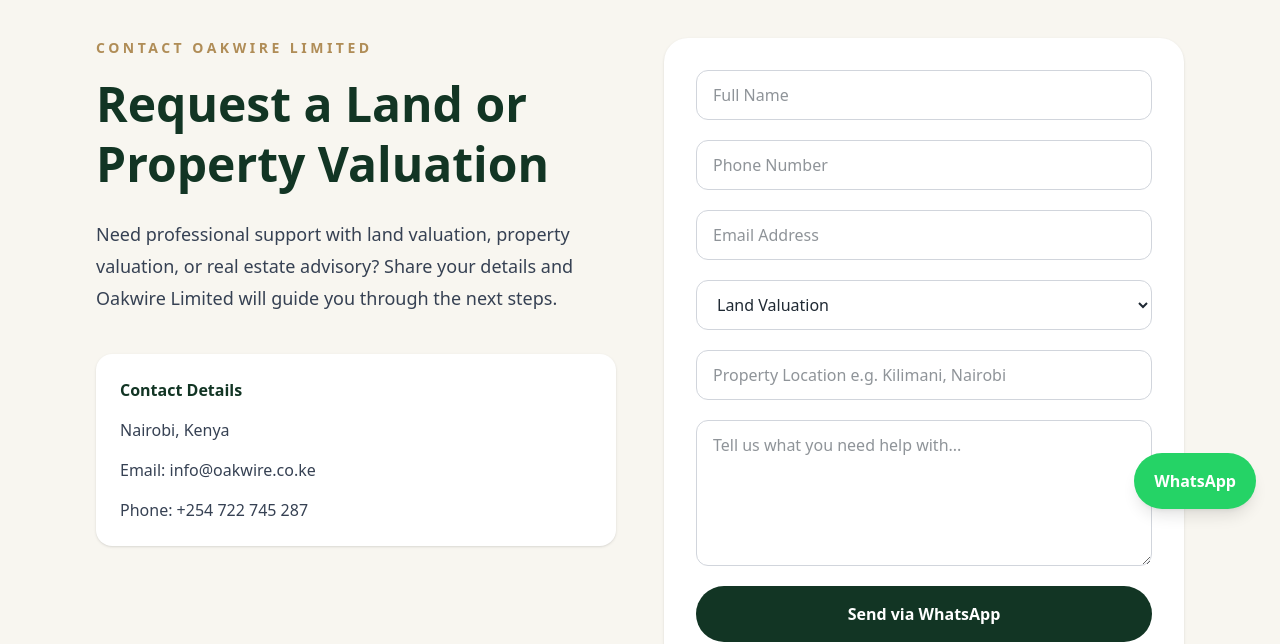
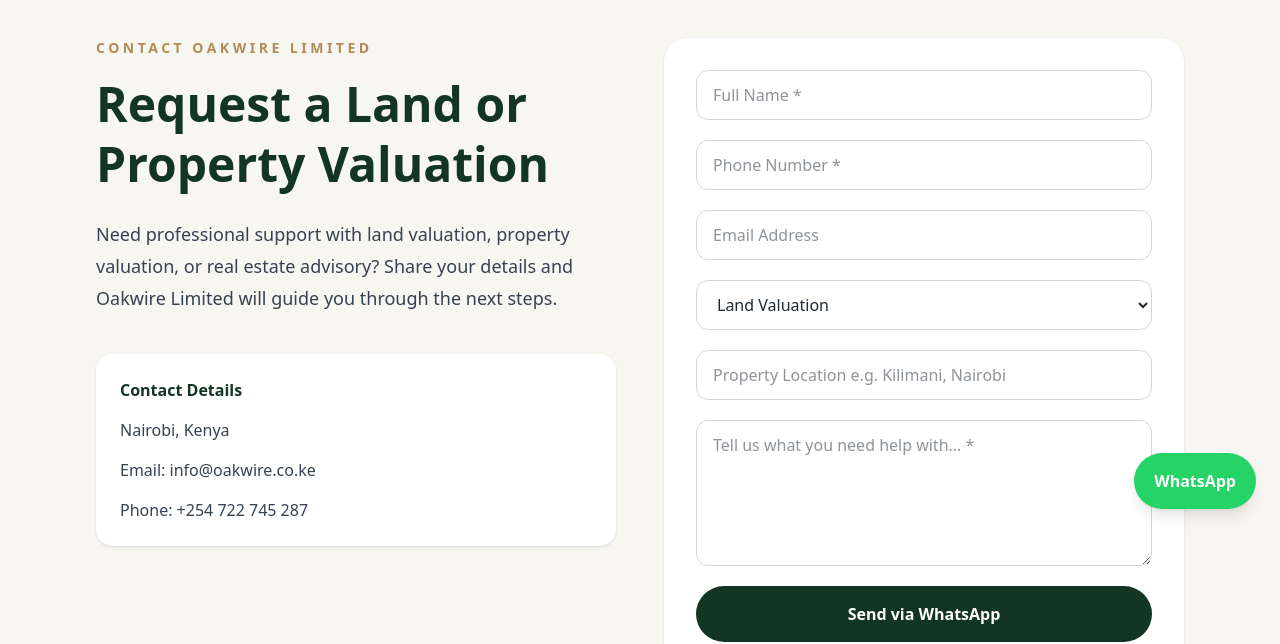
Before and after one commit to edwinaloo/oakwire-limited, a Next.js app: page /contact in a window 1280 px wide. Shown: the part 267-911 px from the top of the page. Built offline with nearby package versions, Linux system fonts and the light colour scheme.

Commit message:
final contact form

```diff
--- a/components/ContactForm.js
+++ b/components/ContactForm.js
@@ -12,7 +12,13 @@
     message: "",
   });
 
+  const [error, setError] = useState("");
+  const [success, setSuccess] = useState(false);
+
   const handleChange = (e) => {
+    setError("");
+    setSuccess(false);
+
     setFormData({
       ...formData,
       [e.target.name]: e.target.value,
@@ -22,15 +28,20 @@
   const handleSubmit = (e) => {
     e.preventDefault();
 
+    if (!formData.name || !formData.phone || !formData.message) {
+      setError("Please fill in your name, phone number, and message.");
+      return;
+    }
+
     const text = `Hello Oakwire Limited,
 
 I would like to make an enquiry.
 
 Name: ${formData.name}
 Phone: ${formData.phone}
-Email: ${formData.email}
+Email: ${formData.email || "Not provided"}
 Service Needed: ${formData.service}
-Property Location: ${formData.location}
+Property Location: ${formData.location || "Not provided"}
 
 Message:
 ${formData.message}`;
@@ -39,6 +50,7 @@
       text
     )}`;
 
+    setSuccess(true);
     window.open(whatsappUrl, "_blank");
   };
 
@@ -48,11 +60,23 @@
       className="rounded-3xl bg-white p-6 shadow-sm md:p-8"
     >
       <div className="grid gap-5">
+        {error && (
+          <div className="rounded-xl bg-red-50 p-4 text-sm font-medium text-red-700">
+            {error}
+          </div>
+        )}
+
+        {success && (
+          <div className="rounded-xl bg-green-50 p-4 text-sm font-medium text-green-700">
+            WhatsApp is opening with your enquiry message.
+          </div>
+        )}
+
         <input
           name="name"
           type="text"
-          required
-          placeholder="Full Name"
+          placeholder="Full Name *"
+          value={formData.name}
           onChange={handleChange}
           className="w-full rounded-xl border border-gray-300 px-4 py-3 outline-none focus:border-[#123524]"
         />
@@ -60,8 +84,8 @@
         <input
           name="phone"
           type="tel"
-          required
-          placeholder="Phone Number"
+          placeholder="Phone Number *"
+          value={formData.phone}
           onChange={handleChange}
           className="w-full rounded-xl border border-gray-300 px-4 py-3 outline-none focus:border-[#123524]"
         />
@@ -70,12 +94,14 @@
           name="email"
           type="email"
           placeholder="Email Address"
+          value={formData.email}
           onChange={handleChange}
           className="w-full rounded-xl border border-gray-300 px-4 py-3 outline-none focus:border-[#123524]"
         />
 
         <select
           name="service"
+          value={formData.service}
           onChange={handleChange}
           className="w-full rounded-xl border border-gray-300 px-4 py-3 outline-none focus:border-[#123524]"
         >
@@ -92,6 +118,7 @@
           name="location"
           type="text"
           placeholder="Property Location e.g. Kilimani, Nairobi"
+          value={formData.location}
           onChange={handleChange}
           className="w-full rounded-xl border border-gray-300 px-4 py-3 outline-none focus:border-[#123524]"
         />
@@ -99,8 +126,8 @@
         <textarea
           name="message"
           rows="5"
-          required
-          placeholder="Tell us what you need help with..."
+          placeholder="Tell us what you need help with... *"
+          value={formData.message}
           onChange={handleChange}
           className="w-full rounded-xl border border-gray-300 px-4 py-3 outline-none focus:border-[#123524]"
         ></textarea>
```
